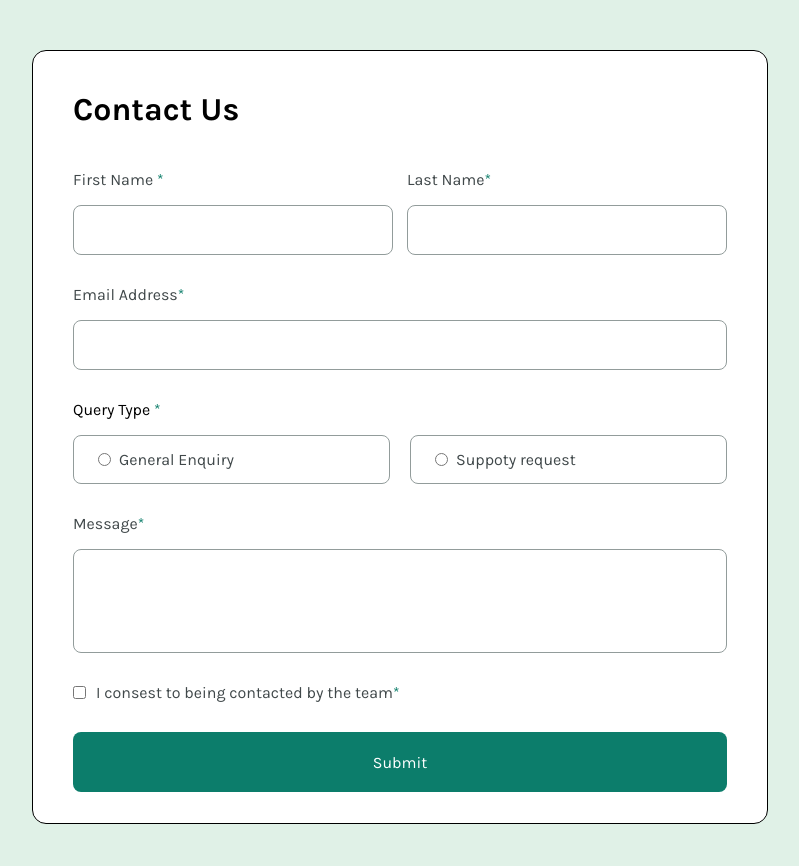
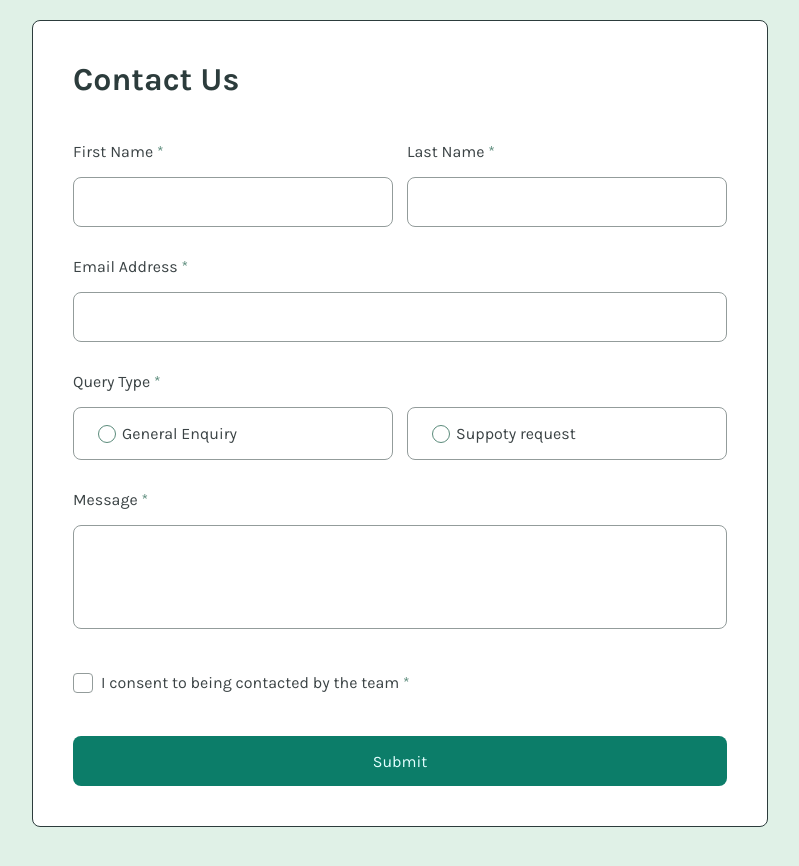
Before and after one commit to sofi-dobriak/fm-contact-form, a React (Vite) app: page / in a window 1280 px wide. Shown: the top 866 px of the page, without its empty margins (240-1039 px from the left). Built offline with nearby package versions, Linux system fonts and the light colour scheme.

Commit message:
finished styles

```diff
--- a/src/components/Container/Container.module.css
+++ b/src/components/Container/Container.module.css
@@ -1,7 +1,7 @@
 .container {
   min-width: 320px;
   max-width: 375px;
-  margin: 50px auto;
+  margin: 0 auto;
   padding: 0 16px;
 }
 
--- a/src/components/Form/Form.jsx
+++ b/src/components/Form/Form.jsx
@@ -1,8 +1,15 @@
 import { Formik, Form, Field } from 'formik';
 import styles from './Form.module.css';
 import * as Yup from 'yup';
+import { useId } from 'react';
 
 const ContactForm = () => {
+    const firstNameID = useId();
+    const lastNameID = useId();
+    const emailID = useId();
+    const messageID = useId();
+    const agreeID = useId();
+
     const initialValues = {
         firstName: '',
         lastName: '',
@@ -20,82 +27,104 @@ const ContactForm = () => {
     const validationSchema = Yup.object().shape({});
 
     return (
-        <div className={styles.formWrapper}>
+        <div className={styles.wrapper}>
             <h1 className={styles.title}>Contact Us</h1>
+
             <Formik
                 initialValues={initialValues}
                 onSubmit={handleSubmit}
                 validationSchema={validationSchema}
             >
-                <Form className={styles.form}>
+                <Form>
                     <div className={styles.nameContainer}>
-                        <label className={styles.label}>
-                            <div className={styles.labelStarContainer}>
-                                <span>First Name </span>
-                                <span className={styles.star}>*</span>
+                        <div className={styles.labelInputNameContainer}>
+                            <label htmlFor={firstNameID}>
+                                First Name <span>*</span>
+                            </label>
+                            <Field
+                                type='text'
+                                name='firstName'
+                                id={firstNameID}
+                                className={styles.nameInput}
+                            />
                         </div>
-                            <Field className={styles.input} type='text' name='firstName' />
+                        <div className={styles.labelInputNameContainer}>
+                            <label htmlFor={lastNameID}>
+                                Last Name <span>*</span>
                             </label>
-                        <label className={styles.label}>
-                            <div className={styles.labelStarContainer}>
-                                <span>Last Name</span>
-                                <span className={styles.star}>*</span>
+                            <Field
+                                type='text'
+                                name='lastName'
+                                id={lastNameID}
+                                className={styles.nameInput}
+                            />
                         </div>
-                            <Field className={styles.input} type='text' name='lastName' />
+                    </div>
+
+                    <div className={styles.labelInputEmailContainer}>
+                        <label htmlFor={emailID}>
+                            Email Address <span>*</span>
                         </label>
-                    </div>
-                    <label className={styles.label}>
-                        <div className={styles.labelStarContainer}>
-                            <span>Email Address</span>
-                            <span className={styles.star}>*</span>
-                        </div>
                         <Field
-                            className={`${styles.input} ${styles.emailInput}`}
                             type='email'
                             name='email'
+                            id={emailID}
+                            className={styles.emailInput}
                         />
-                    </label>
-                    <div className={styles.labelStarContainer}>
-                        <span>Query Type </span>
-                        <span className={styles.star}>*</span>
                     </div>
+
+                    <p className={styles.queryTitle}>
+                        Query Type <span>*</span>
+                    </p>
                     <div className={styles.radioContainer}>
                         <label className={styles.radioLabel}>
                             <Field
-                                className={styles.radioInput}
                                 type='radio'
                                 value='general'
                                 name='query'
+                                className={`${styles.radioInput} visuallyHidden`}
                             />
-                            General Enquiry
+                            <span className={styles.customRadio}></span>
+                            <span className={styles.radioLabelText}>General Enquiry</span>
                         </label>
                         <label className={styles.radioLabel}>
                             <Field
-                                className={styles.radioInput}
                                 type='radio'
                                 value='support'
                                 name='query'
+                                className={`${styles.radioInput} visuallyHidden`}
                             />
-                            Suppoty request
+                            <span className={styles.customRadio}></span>
+                            <span className={styles.radioLabelText}>Suppoty request</span>
                         </label>
                     </div>
-                    <label className={styles.label}>
-                        <div className={styles.labelStarContainer}>
-                            <span>Message</span>
-                            <span className={styles.star}>*</span>
+
+                    <div className={styles.labelInputMessageContainer}>
+                        <label htmlFor={messageID}>
+                            Message <span>*</span>
+                        </label>
+                        <Field
+                            as='textarea'
+                            name='message'
+                            id={messageID}
+                            className={styles.textArea}
+                        />
                     </div>
-                        <Field className={styles.textarea} as='textarea' name='message' />
+
+                    <div className={styles.labelInputCheckBoxContainer}>
+                        <label htmlFor={agreeID} className={styles.checkboxLabel}>
+                            <Field
+                                type='checkbox'
+                                name='agree'
+                                id={agreeID}
+                                className={`${styles.checkbox} visuallyHidden`}
+                            />
+                            <span className={styles.checkboxBorder}></span>I consent to being
+                            contacted by the team <span>*</span>
                         </label>
-                    <label className={styles.checkLabel}>
-                        <Field className={styles.checkInput} type='checkbox' name='agree' />
-                        <div>
-                            <span>I consest to being contacted by the team</span>
-                            <span className={styles.star}>*</span>
                     </div>
-                    </label>
-                    <button className={styles.button} type='submit'>
-                        Submit
-                    </button>
+
+                    <button type='submit'>Submit</button>
                 </Form>
             </Formik>
         </div>
--- a/src/components/Form/Form.module.css
+++ b/src/components/Form/Form.module.css
@@ -1,37 +1,25 @@
-.formWrapper {
+.wrapper {
   background-color: #fff;
+  padding: 40px;
+  border: 1px solid #2C3C3C;
+  border-radius: 8px;
+  margin: 0 auto;
+  margin-top: 20px;
+  margin-bottom: 20px;
   max-width: 736px;
-  max-height: 774px;
-  padding: 40px;
-  border-radius: 14px;
-  border: 1px solid #000;
 }
 
 .title {
-  margin-bottom: 42px;
+  margin-bottom: 44px;
+  color: #2C3C3C;
 }
 
-.label {
-  display: flex;
-  flex-direction: column;
-  color: #40484A;
-}
+.queryTitle {
+  color: #3B4345;
+  margin-bottom: 16px;
 
-.input {
-  font-family: inherit;
-  border-radius: 8px;
-  background-color: transparent;
-  width: 100%;
-  padding: 8px 12px;
-  font-size: 18px;
-  margin-bottom: 30px;
-  border: 1px solid #929C9B;
-  color: #40484A;
-
-  &:hover,
-  &:focus {
-    outline: none;
-    border-color: #3D685E;
+  span {
+    color: #5B8B7B;
   }
 }
 
@@ -39,11 +27,17 @@
   display: flex;
   align-items: center;
   justify-content: space-between;
+}
 
-  input {
-    min-width: 320px;
-    height: 50px;
-  }
+.labelInputNameContainer,
+.labelInputEmailContainer {
+  display: flex;
+  flex-direction: column;
+}
+
+.nameInput {
+  min-width: 320px;
+  height: 50px;
 }
 
 .emailInput {
@@ -52,82 +46,134 @@
 
 .radioContainer {
   display: flex;
-  align-items: center;
-  gap: 20px;
+  justify-content: space-between;
   margin-bottom: 30px;
-  color: #40484A;
 }
 
 .radioLabel {
-  display: flex;
-  align-items: center;
-  gap: 8px;
-  border: 1px solid black;
-  width: 100%;
+  min-width: 320px;
+  border: 1px solid #939C9B;
   border-radius: 8px;
-  padding: 14px 24px;
-  border: 1px solid #929C9B;
+  padding: 16px 24px;
+  margin-bottom: 0;
+  position: relative;
+}
+
+.radioLabelText {
+  color: #3B4345;
+  margin-left: 24px;
+}
+
+.customRadio {
+  position: absolute;
+  left: 24px;
+  top: 50%;
+  transform: translateY(-50%);
+  border: 1px solid #5B8B7B;
+  border-radius: 50%;
+  width: 18px;
+  height: 18px;
+  cursor: pointer;
+}
+
+input[type="radio"]:checked+.customRadio::after {
+  content: "";
+  position: absolute;
+  width: 10px;
+  height: 10px;
+  background-color: #0B6A54;
+  border-radius: 50%;
+  position: absolute;
+  top: 50%;
+  left: 50%;
+  transform: translate(-50%, -50%);
 }
 
 .radioInput {
   margin: 0;
 }
 
-.textarea {
-  font-family: inherit;
-  border-radius: 8px;
-  background-color: transparent;
-  width: 100%;
-  padding: 12px;
-  font-size: 18px;
-  height: 104px;
-  display: block;
-  margin-bottom: 30px;
-  resize: none;
-  border: 1px solid #929C9B;
-  color: #40484A;
-
-  &:hover,
-  &:focus {
-    outline: none;
-    border-color: #3D685E;
-  }
+.labelInputMessageContainer {
+  display: flex;
+  flex-direction: column;
 }
 
-.checkLabel {
+.textArea {
+  height: 104px;
+  margin-bottom: 44px;
+}
+
+.labelInputCheckBoxContainer {
+  margin-bottom: 44px;
+  position: relative;
   display: flex;
   align-items: center;
-  gap: 10px;
-  margin-bottom: 30px;
-  color: #40484A;
 }
 
-.checkInput {
+.checkboxBorder {
+  position: absolute;
+  left: 0;
+  top: 50%;
+  transform: translateY(-50%);
+  border: 1px solid #939C9B;
+  border-radius: 4px;
+  width: 20px;
+  height: 20px;
+  cursor: pointer;
+}
+
+input[type="checkbox"]:checked+.checkboxBorder {
+  background-color: #0B6A54;
+}
+
+input[type="checkbox"]:checked+.checkboxBorder::after {
+  content: "";
+  position: absolute;
+  left: 5px;
+  top: 0px;
+  width: 6px;
+  height: 12px;
+  border: solid #fff;
+  border-width: 0 2px 2px 0;
+  transform: rotate(45deg);
+}
+
+.checkboxLabel {
+  margin-left: 28px;
+  margin-bottom: 0;
+}
+
+.checkbox {
   margin: 0;
 }
 
-.labelStarContainer {
-  margin-bottom: 16px;
+@media (max-width: 768px) {
+
+  .nameContainer {
+    flex-direction: column;
+  }
+
+  .nameInput,
+  .radioLabel {
+    min-width: 260px;
+  }
+
+  .radioContainer {
+    flex-direction: column;
+    gap: 16px;
+  }
+
+
 }
 
-.star {
-  color: #0C7D69;
-}
+@media (max-width: 375px) {
+  .labelInputNameContainer {
+    width: 100%;
+  }
 
-.button {
-  font-size: inherit;
-  font-family: inherit;
-  display: block;
-  margin: 0 auto;
-  width: 100%;
-  color: #fff;
-  background-color: #0C7D6B;
-  border: none;
-  border-radius: 8px;
-  height: 60px;
-
-  &:hover,
-  &:focus {
-    background-color: #063F36;
+  .nameInput,
+  .radioLabel {
+    min-width: unset;
+    width: 100%;
   }
 }
--- a/src/index.css
+++ b/src/index.css
@@ -2,7 +2,6 @@
 
 @font-face {
   font-display: swap;
-
   font-family: 'Karla';
   font-style: normal;
   font-weight: 400;
@@ -10,10 +9,8 @@
 
 }
 
-
 @font-face {
   font-display: swap;
-
   font-family: 'Karla';
   font-style: normal;
   font-weight: 700;
@@ -38,3 +35,64 @@ body {
   font-weight: var(--font-weight);
   background-color: var(--bg-color);
 }
+
+button,
+input,
+textarea {
+  font-family: inherit;
+  font-size: inherit;
+}
+
+label {
+  color: #3B4345;
+  margin-bottom: 16px;
+  cursor: pointer;
+
+  span {
+    color: #5B8B7B;
+  }
+}
+
+input,
+textarea {
+  border: 1px solid #939C9B;
+  border-radius: 8px;
+  padding: 12px;
+  resize: none;
+  margin-bottom: 30px;
+
+  &:hover,
+  &:focus {
+    border-color: #5B8B7B;
+    outline: none;
+  }
+}
+
+button {
+  border: none;
+  background-color: #0C7D69;
+  color: #E4FFFF;
+  width: 100%;
+  display: block;
+  border-radius: 8px;
+  height: 50px;
+
+  &:hover,
+  &:focus {
+    background-color: #063F36;
+  }
+}
+
+.visuallyHidden {
+  position: absolute;
+  width: 1px;
+  height: 1px;
+  margin: -1px;
+  border: 0;
+  padding: 0;
+
+  white-space: nowrap;
+  clip-path: inset(100%);
+  clip: rect(0 0 0 0);
+  overflow: hidden;
+}
--- a/src/reset.css
+++ b/src/reset.css
@@ -1,3 +1,8 @@
+body {
+    margin: 0;
+    padding: 0;
+}
+
 h1,
 h2,
 h3,
@@ -28,17 +33,3 @@ img {
     max-width: 100%;
     height: auto;
 }
-
-.visually-hidden {
-    position: absolute;
-    width: 1px;
-    height: 1px;
-    margin: -1px;
-    border: 0;
-    padding: 0;
-
-    white-space: nowrap;
-    clip-path: inset(100%);
-    clip: rect(0 0 0 0);
-    overflow: hidden;
-}
```
Lines whose indentation alone changed are shown as unchanged.
